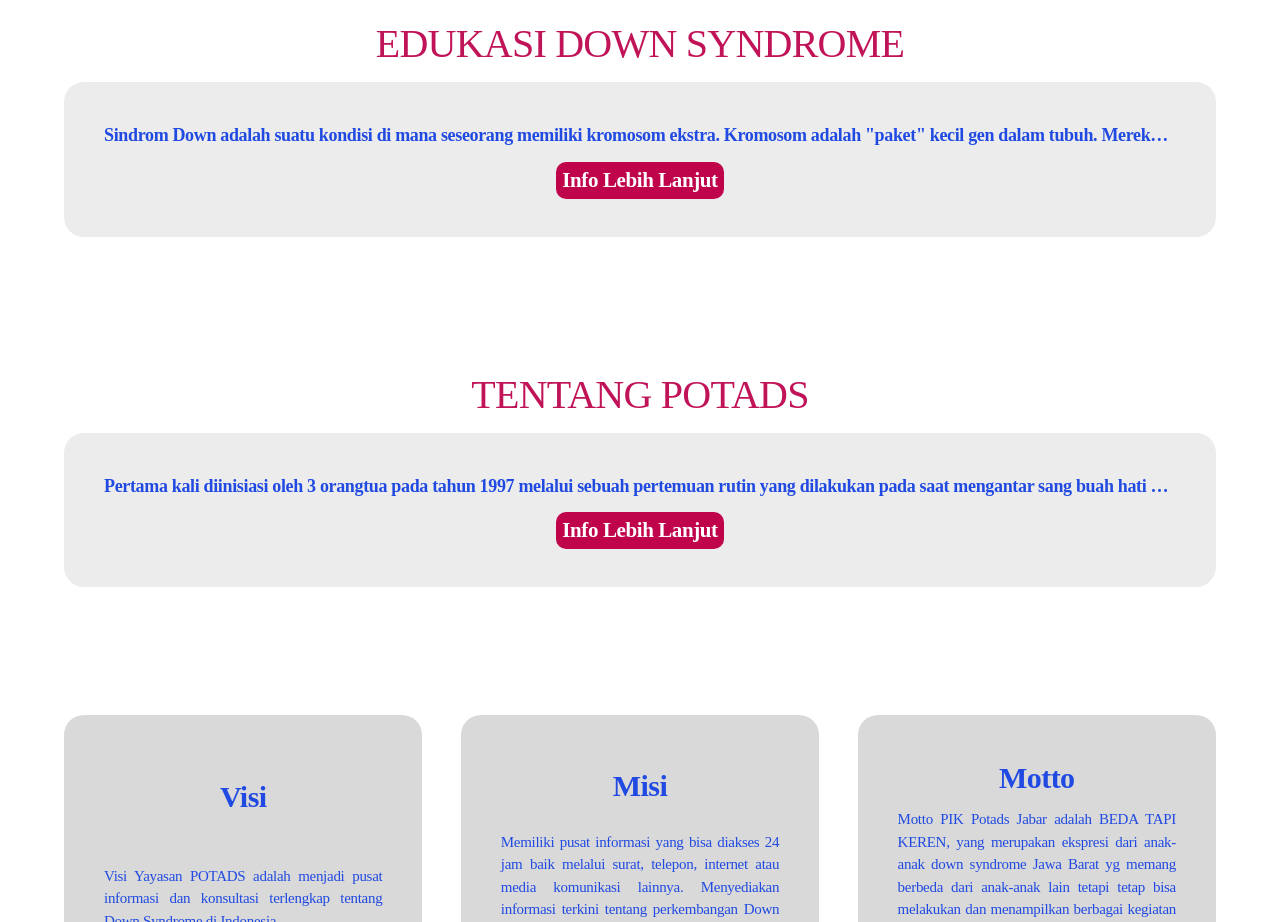
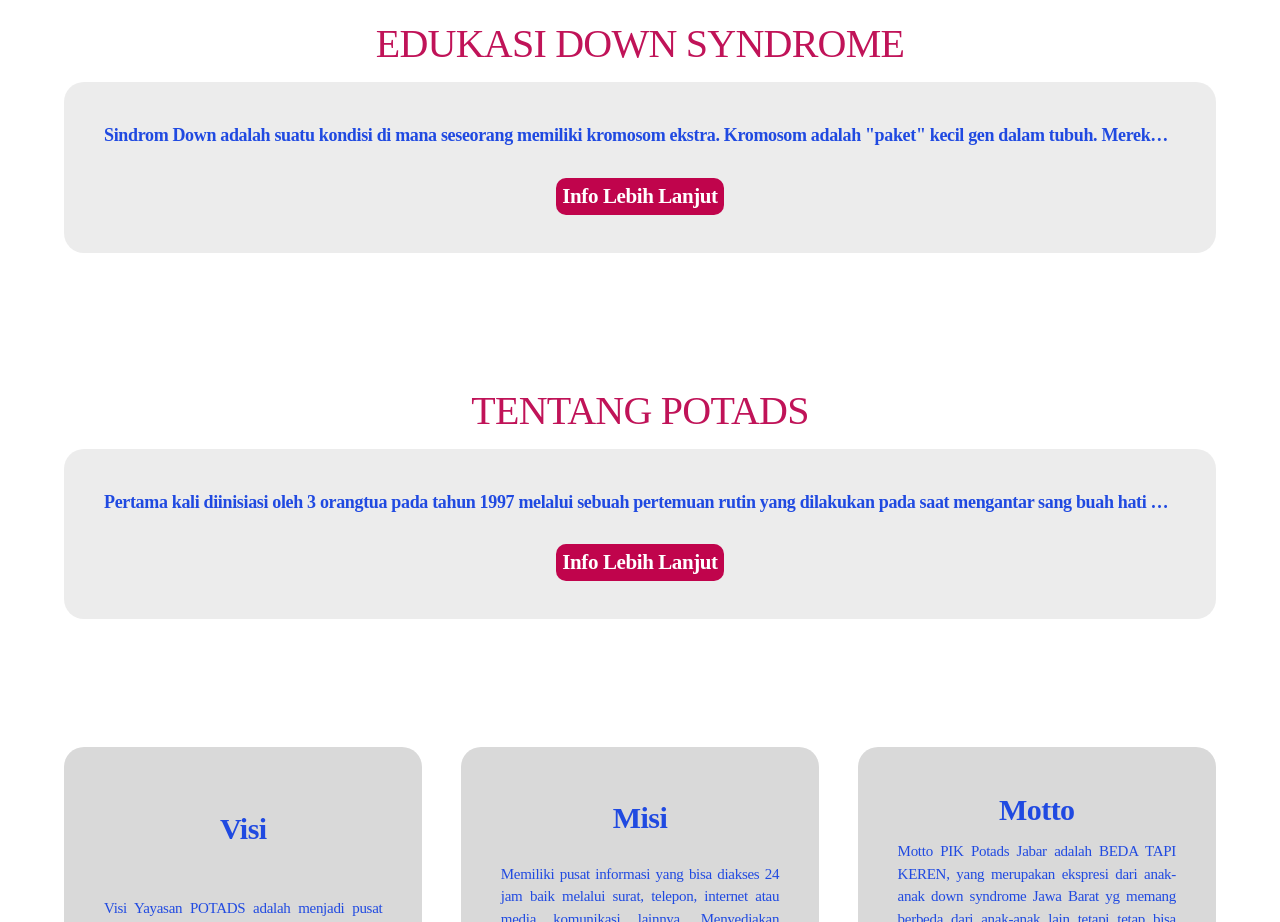
Before and after one commit to ChernobylWaste/PIKPotads, a Next.js app: page / in a window 1280 px wide. Shown: the part 980-1902 px from the top of the page. Built offline with nearby package versions, Linux system fonts and the light colour scheme.

Commit message:
fixing padding

```diff
--- a/src/app/home.module.css
+++ b/src/app/home.module.css
@@ -69,6 +69,7 @@
   line-height: 150%; /* 27px */
   letter-spacing: -0.342px;
   width: auto;
+  padding-bottom: 2vh;
 }
 
 .content > a {
```
